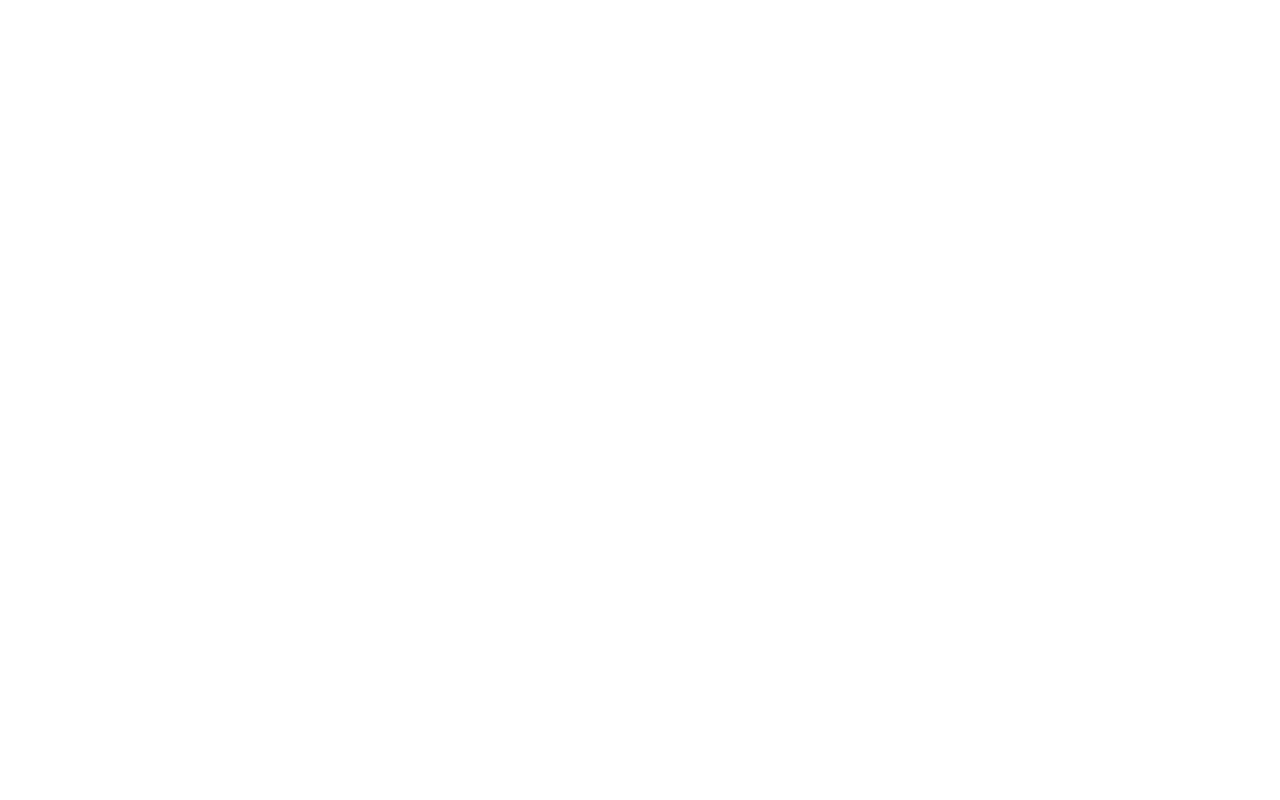
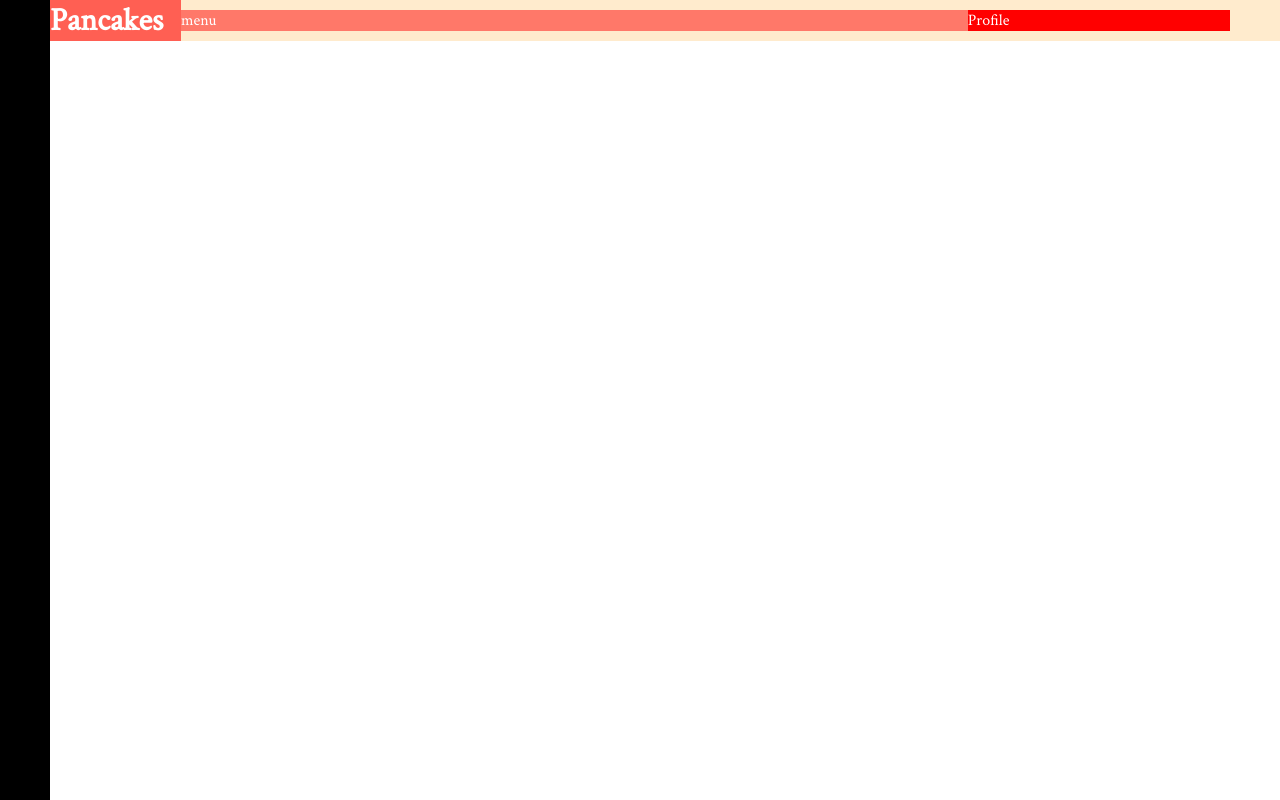
Before and after one commit to tapOnBoss/movieSite, a plain HTML site: page app/moviesite.html in a window 1280 px wide. Drawn offline with Linux system fonts and the light colour scheme.

Commit message:
html webpage frontend looks
+SideBar, +Navbar, +Style in red.

```diff
--- a/app/moviesite.html
+++ b/app/moviesite.html
@@ -14,6 +14,13 @@
     <title>FriendsLovesToWatchOurMovies</title>
 </head>
 <body>
-
+    <div class="nabar">
+        <div class="navbar-container">
+            <div class="logo-container"><h1 class="logo">Pancakes</h1></div>
+            <div class="menu-container">menu</div>
+            <div class="profile-container">Profile</div>
+        </div>
+    </div>
+    <div class="sidebar"></div>
 </body>
 </html>
--- a/styles/style.css
+++ b/styles/style.css
@@ -5,3 +5,38 @@
 body{
     font-family: 'Crimson Text', serif;
 }
+.navbar{
+    width: 100%;
+    height: 50px;
+    background-color: black;
+}
+.navbar-container{
+    display: flex;
+    align-items: center;
+    background-color: blanchedalmond;
+    padding: 0 50px;
+    height: 100%;
+    color: white;
+}
+.logo-container{
+    flex: 1;
+    background-color: rgba(255, 0, 0, 0.592);
+}
+.logo{
+    font-family: 'Crimson Text', serif;
+}
+.menu-container{
+    flex: 6;
+    background-color: rgba(255, 0, 0, 0.492);
+}
+.profile-container{
+    flex:2;
+    background-color: red;
+}
+.sidebar{
+    width: 50px;
+    height: 100%;
+    background-color: black;
+    position: fixed;
+    top: 0;
+}
```
